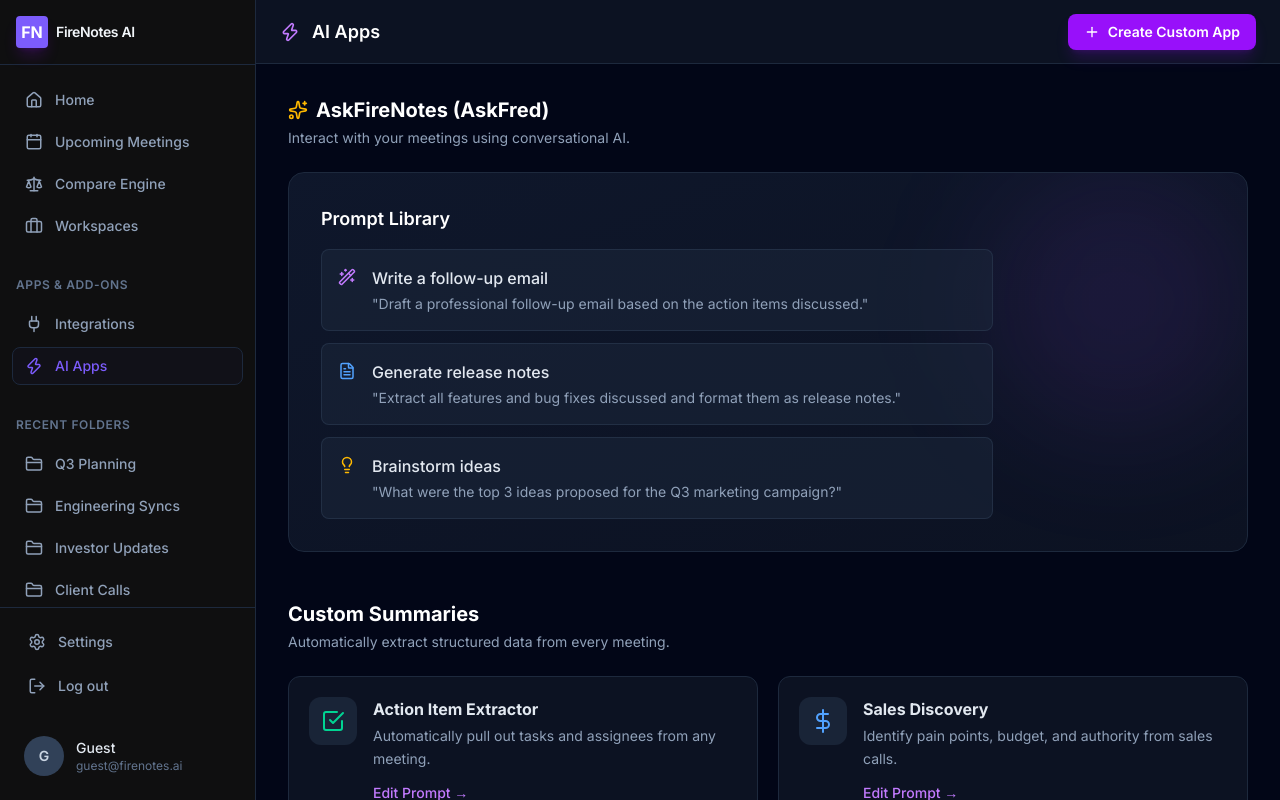
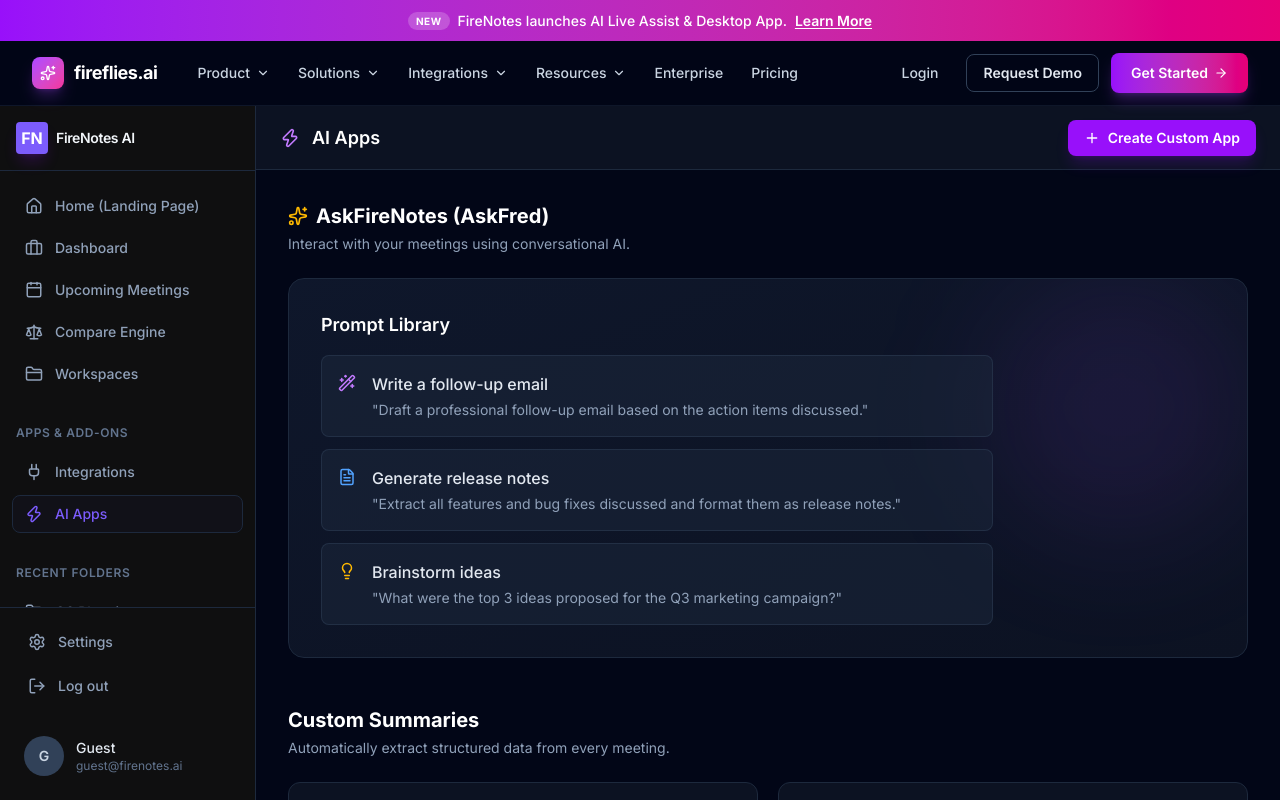
Before and after one commit to 25Rohit25/Recall-Ai, a Next.js app in the folder frontend/: page /apps in a window 1280 px wide. Built offline with nearby package versions, Linux system fonts and the light colour scheme.

Commit message:
Add global navigation, polish layout for full Fireflies.ai fidelity

```diff
--- a/frontend/app/apps/page.tsx
+++ b/frontend/app/apps/page.tsx
@@ -10,7 +10,7 @@
   ];
 
   return (
-    <div className="flex h-screen bg-[#020617] text-slate-200 font-sans selection:bg-purple-500/30">
+    <div className="flex h-full bg-[#020617] text-slate-200 font-sans selection:bg-purple-500/30">
       <div className="w-64 flex-shrink-0">
         <LeftSidebar />
       </div>
--- a/frontend/app/compare/page.tsx
+++ b/frontend/app/compare/page.tsx
@@ -19,7 +19,7 @@
   }, [meetings, meetingA, meetingB]);
 
   return (
-    <div className="flex h-screen w-full bg-[#020617] text-slate-200 overflow-hidden font-sans selection:bg-purple-500/30">
+    <div className="flex h-full w-full bg-[#020617] text-slate-200 overflow-hidden font-sans selection:bg-purple-500/30">
       <div className="w-64 flex-shrink-0 overflow-y-auto border-r border-slate-800 bg-[#0F172A]">
         <LeftSidebar />
       </div>
--- a/frontend/app/dashboard/page.tsx
+++ b/frontend/app/dashboard/page.tsx
@@ -26,7 +26,7 @@
   const handleUploadClick = () => setIsModalOpen(true);
 
   return (
-    <div className="flex h-screen w-full bg-[var(--background)] text-slate-200 overflow-hidden font-sans selection:bg-[var(--ff-purple)]">
+    <div className="flex h-full w-full bg-[var(--background)] text-slate-200 overflow-hidden font-sans selection:bg-[var(--ff-purple)]">
       <div className="w-64 flex-shrink-0 overflow-y-auto border-r border-slate-800 bg-[var(--ff-sidebar)]">
         <LeftSidebar />
       </div>
--- a/frontend/app/integrations/page.tsx
+++ b/frontend/app/integrations/page.tsx
@@ -14,7 +14,7 @@
   ];
 
   return (
-    <div className="flex h-screen bg-[#020617] text-slate-200 font-sans selection:bg-purple-500/30">
+    <div className="flex h-full bg-[#020617] text-slate-200 font-sans selection:bg-purple-500/30">
       <div className="w-64 flex-shrink-0">
         <LeftSidebar />
       </div>
--- a/frontend/app/layout.tsx
+++ b/frontend/app/layout.tsx
@@ -3,6 +3,7 @@
 import "./globals.css";
 import Providers from "./providers";
 import { CommandPalette } from "@/components/CommandPalette";
+import { FirefliesNavbar as GlobalNavbar } from "@/components/GlobalNavbar";
 
 const inter = Inter({ subsets: ["latin"] });
 
@@ -18,9 +19,14 @@
 }>) {
   return (
     <html lang="en" className="dark" suppressHydrationWarning>
-      <body className={`${inter.className} bg-slate-950 text-slate-50 antialiased`} suppressHydrationWarning>
+      <body className={`${inter.className} bg-slate-950 text-slate-50 antialiased flex flex-col h-screen overflow-hidden`} suppressHydrationWarning>
         <Providers>
-          {children}
+          <div className="flex-shrink-0 z-50 relative">
+            <GlobalNavbar />
+          </div>
+          <div className="flex-1 overflow-y-auto overflow-x-hidden relative flex flex-col">
+            {children}
+          </div>
           <CommandPalette />
         </Providers>
       </body>
--- a/frontend/app/login/page.tsx
+++ b/frontend/app/login/page.tsx
@@ -50,7 +50,7 @@
   };
 
   return (
-    <div className="min-h-screen bg-[#020617] flex flex-col items-center justify-center px-6 relative overflow-hidden">
+    <div className="min-h-full bg-[#020617] flex flex-col items-center justify-center px-6 relative overflow-hidden">
       {/* Background effects */}
       <div className="absolute inset-0 pointer-events-none">
         <div className="absolute top-1/4 left-1/4 w-[500px] h-[500px] bg-purple-500/5 rounded-full blur-[120px]" />
--- a/frontend/app/meetings/[id]/page.tsx
+++ b/frontend/app/meetings/[id]/page.tsx
@@ -24,7 +24,7 @@
 
   if (isLoading) {
     return (
-      <div className="flex h-screen w-full items-center justify-center bg-[var(--background)] text-slate-400">
+      <div className="flex h-full w-full items-center justify-center bg-[var(--background)] text-slate-400">
         <div className="animate-pulse flex flex-col items-center gap-4">
           <div className="w-8 h-8 rounded-full border-2 border-[var(--ff-purple)] border-t-transparent animate-spin" />
           <p className="text-sm font-medium tracking-wide">Loading workspace...</p>
@@ -35,7 +35,7 @@
 
   if (isError || !meeting) {
     return (
-      <div className="flex h-screen w-full items-center justify-center bg-[var(--background)] text-slate-400">
+      <div className="flex h-full w-full items-center justify-center bg-[var(--background)] text-slate-400">
         Error loading meeting data.
       </div>
     );
@@ -46,7 +46,7 @@
   });
 
   return (
-    <div className="grid grid-cols-12 h-screen w-full bg-[var(--background)] text-slate-200 overflow-hidden font-sans selection:bg-[var(--ff-purple)]">
+    <div className="grid grid-cols-12 h-full w-full bg-[var(--background)] text-slate-200 overflow-hidden font-sans selection:bg-[var(--ff-purple)]">
       {/* Sidebar - 2 Cols */}
       <div className="col-span-2 overflow-y-auto border-r border-slate-800 bg-[var(--ff-sidebar)]">
         <LeftSidebar />
--- a/frontend/app/page.tsx
+++ b/frontend/app/page.tsx
@@ -72,8 +72,8 @@
   ];
 
   return (
-    <div className="min-h-screen bg-[#020617] text-white overflow-x-hidden">
-      <FirefliesNavbar />
+    <div className="min-h-full bg-[#020617] text-white overflow-x-hidden">
+
 
       {/* Hero Section */}
       <section className="relative pt-40 pb-24 overflow-hidden">
--- a/frontend/app/signup/page.tsx
+++ b/frontend/app/signup/page.tsx
@@ -65,7 +65,7 @@
   ];
 
   return (
-    <div className="min-h-screen bg-[#020617] flex relative overflow-hidden">
+    <div className="min-h-full bg-[#020617] flex relative overflow-hidden">
       {/* Background effects */}
       <div className="absolute inset-0 pointer-events-none">
         <div className="absolute top-1/4 left-1/4 w-[500px] h-[500px] bg-purple-500/5 rounded-full blur-[120px]" />
--- a/frontend/app/workspaces/page.tsx
+++ b/frontend/app/workspaces/page.tsx
@@ -8,7 +8,7 @@
   const { data: meetings, isLoading } = useMeetings();
 
   return (
-    <div className="flex h-screen w-full bg-[#020617] text-slate-200 overflow-hidden font-sans selection:bg-purple-500/30">
+    <div className="flex h-full w-full bg-[#020617] text-slate-200 overflow-hidden font-sans selection:bg-purple-500/30">
       <div className="w-64 flex-shrink-0 overflow-y-auto border-r border-slate-800 bg-[#0F172A]">
         <LeftSidebar />
       </div>
--- a/frontend/components/GlobalNavbar.tsx
+++ b/frontend/components/GlobalNavbar.tsx
@@ -115,7 +115,7 @@
   const close = () => setOpenDropdown(null);
 
   return (
-    <header className="fixed top-0 left-0 w-full z-50">
+    <header className="sticky top-0 left-0 w-full z-50">
       {/* Announcement Strip */}
       <div className="bg-gradient-to-r from-purple-600 to-pink-600 py-2.5 text-center text-sm text-white font-medium">
         <span className="inline-flex items-center gap-2">
--- a/frontend/components/LeftSidebar.tsx
+++ b/frontend/components/LeftSidebar.tsx
@@ -30,10 +30,11 @@
 
       <div className="flex-1 overflow-y-auto py-4">
         <div className="px-3 space-y-1">
-          <NavItem href="/dashboard" icon={<Home size={18} />} label="Home" active={pathname === '/dashboard'} />
+          <NavItem href="/" icon={<Home size={18} />} label="Home (Landing Page)" active={pathname === '/'} />
+          <NavItem href="/dashboard" icon={<Briefcase size={18} />} label="Dashboard" active={pathname === '/dashboard'} />
           <NavItem href="/meetings/upcoming" icon={<Calendar size={18} />} label="Upcoming Meetings" active={pathname === '/meetings/upcoming'} />
           <NavItem href="/compare" icon={<Scale size={18} />} label="Compare Engine" active={pathname === '/compare'} />
-          <NavItem href="/workspaces" icon={<Briefcase size={18} />} label="Workspaces" active={pathname === '/workspaces'} />
+          <NavItem href="/workspaces" icon={<FolderClosed size={18} />} label="Workspaces" active={pathname === '/workspaces'} />
         </div>
 
         <div className="mt-8 px-4 text-xs font-semibold text-slate-500 uppercase tracking-wider">
```
Also changed, not shown: 1 other file (tests, documents, lock files or other folders).
